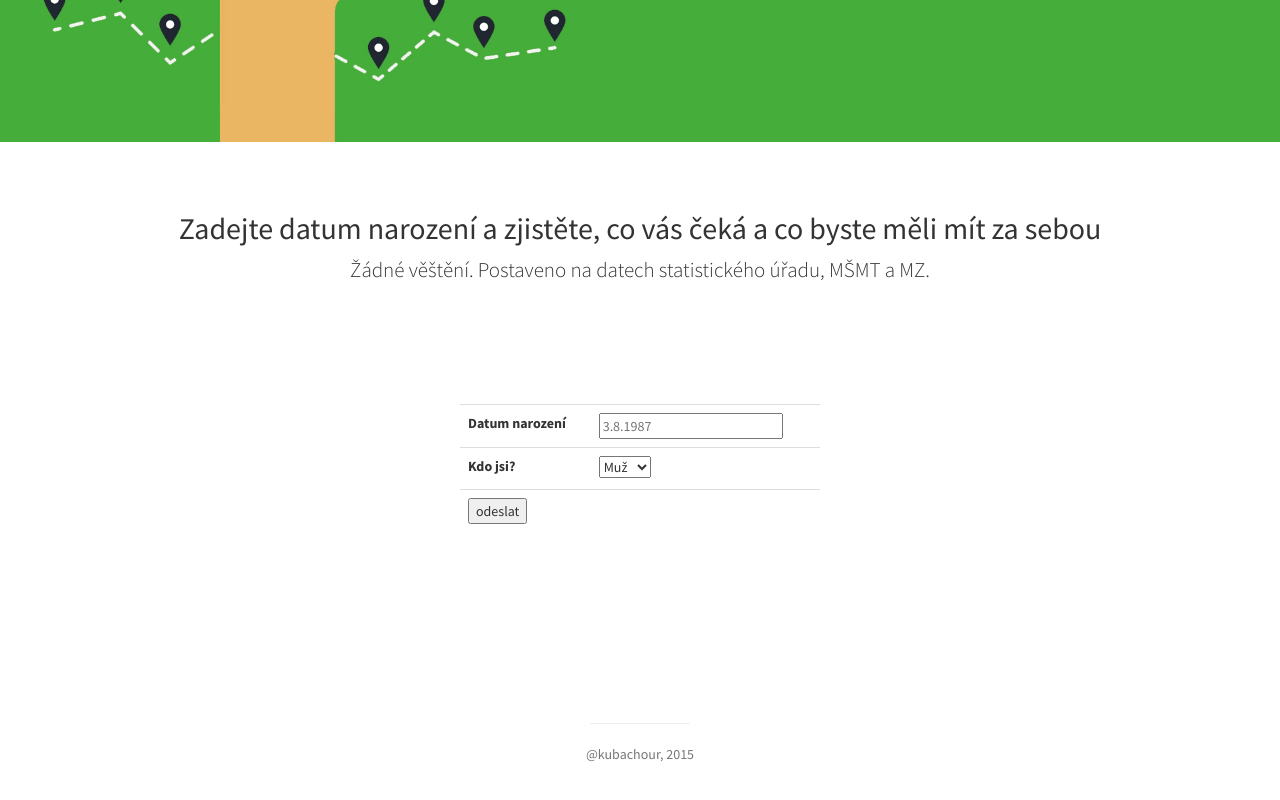
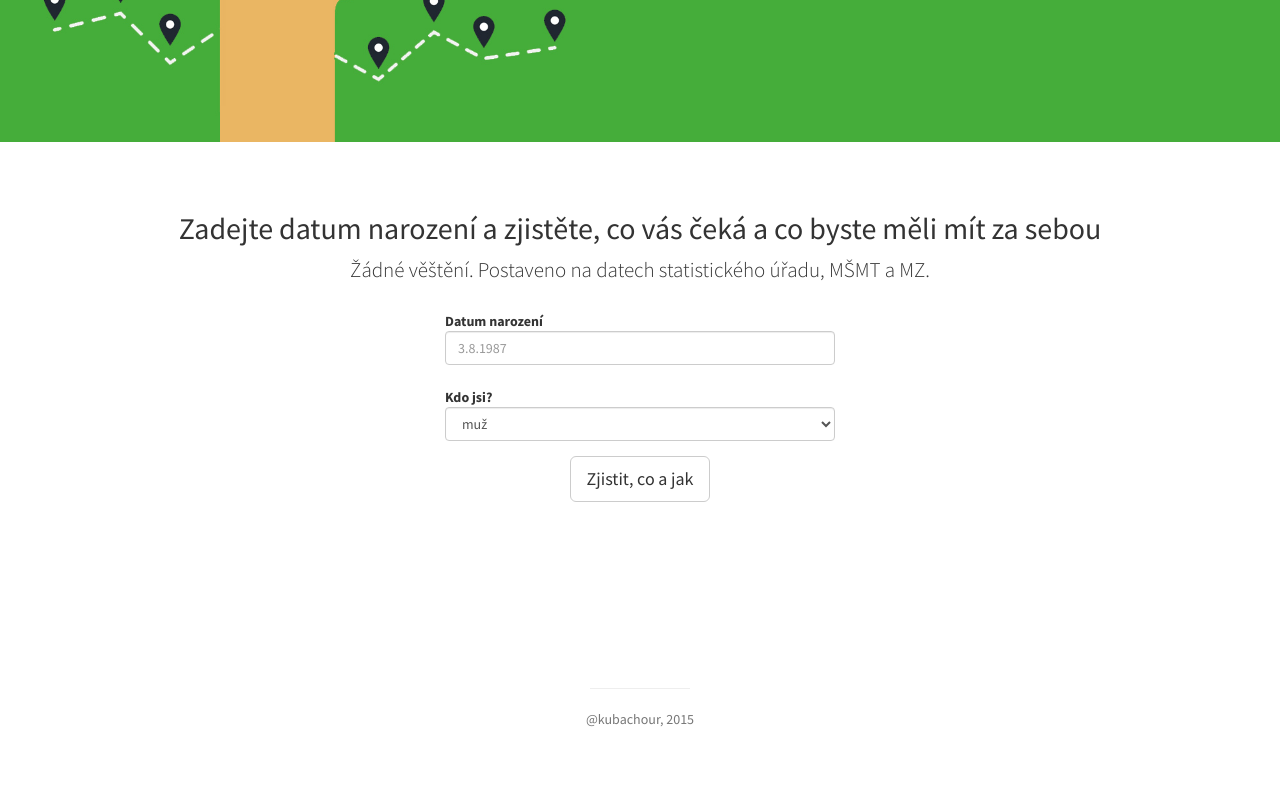
Before and after one commit to kubachour/Casomat, a plain HTML site: page index.html in a window 1280 px wide. Shown: the part 658-1458 px from the top of the page. Drawn offline with Linux system fonts and the light colour scheme.

Commit message:
Bootstrap form added

```diff
--- a/index.html
+++ b/index.html
@@ -9,7 +9,7 @@
     <meta name="description" content="">
     <meta name="author" content="">
 
-    <title>Stylish Portfolio - Start Bootstrap Theme</title>
+    <title>Časomat | život na jedné stránce</title>
 
     <!-- Bootstrap Core CSS -->
     <link href="css/bootstrap.min.css" rel="stylesheet">
@@ -39,7 +39,7 @@
      <!-- Header -->
     <header id="top" class="header">
         <div class="text-vertical-center">
-            <h1>časomat</h1>
+            <h1>Časomat</h1>
             <h3>Celý váš život na jedné stránce</h3>
             <br>
             <a href="#about" class="btn btn-dark btn-lg">Vyzkoušet, co to udělá</a>
@@ -56,47 +56,32 @@
                 </div>
             </div>
             <!-- /.row -->
-        </div>
-        <!-- /.container -->
-    </section>
-
-    <section class="about">
-        <div class="container">
             <div class="row">
-                <div class="col-xs-12 col-md-4 col-md-offset-4">
-                    <form id="data_form">
-                    <div>
-                        <table class="table">
-                            <tr>
-                                <td>
-                                    <label for="variables_table">Datum narození</label>
-                                </td>
-                                <td>
-                                    <input type="text" id="datum_narozeni" placeholder="3.8.1987"/>
-                                </td>
-                            </tr>
-                            <tr>
-                                <td>
-                                    <label for="variables_table">Kdo jsi?</label>
-                                </td>
-                                <td>
-                                    <select id="pohlavi" size="1">
-                                        <option value="muz">Muž</option>
-                                        <option value="zena">Žena</option>
-                                    </select>
-                                </td>
-                            </tr>
-                            <tr>
-                                <td colspan="2">
-                                    <button type="submit">odeslat</button>
-                                </td>
-                            </tr>
-                        </table>
-                    </div>
+                <div class="col-xs-10 col-xs-offset-1 col-md-4 col-md-offset-4">
+                    <form class="form-horizontal" id="data_form">
+                        <div class="form-group">
+                            <label for="datum_narozeni" class="control-label">Datum narození</label>
+                            <div>
+                                <input type="text" id="datum_narozeni" class="form-control" placeholder="3.8.1987">
+                            </div>
+                        </div>
+                        <div class="form-group">
+                            <label for="pohlavi" class="control-label">Kdo jsi?</label>
+                            <div>
+                                <select class="form-control" id="pohlavi">
+                                    <option>muž</option>
+                                    <option>žena</option>
+                                </select>
+                            </div>
+                        </div>
+                        <div class="form-group">
+                            <div class="text-center">
+                                <button type="submit" class="btn btn-default btn-lg text-center">Zjistit, co a jak</button>
+                            </div>
+                        </div>
                     </form>
                 </div>
             </div>
-            <!-- /.row -->
         </div>
         <!-- /.container -->
     </section>
@@ -104,7 +89,7 @@
     <section>
         <div class="container">
             <div class="row">
-                <div class="ctverce col-xs-6 col-xs-offset-3"></div>
+                <div class="ctverce col-xs-12 col-md-6 col-md-offset-3"></div>
                 <div class="hiddenTextFields"></div>
             </div>
             <!-- /.row -->
```
